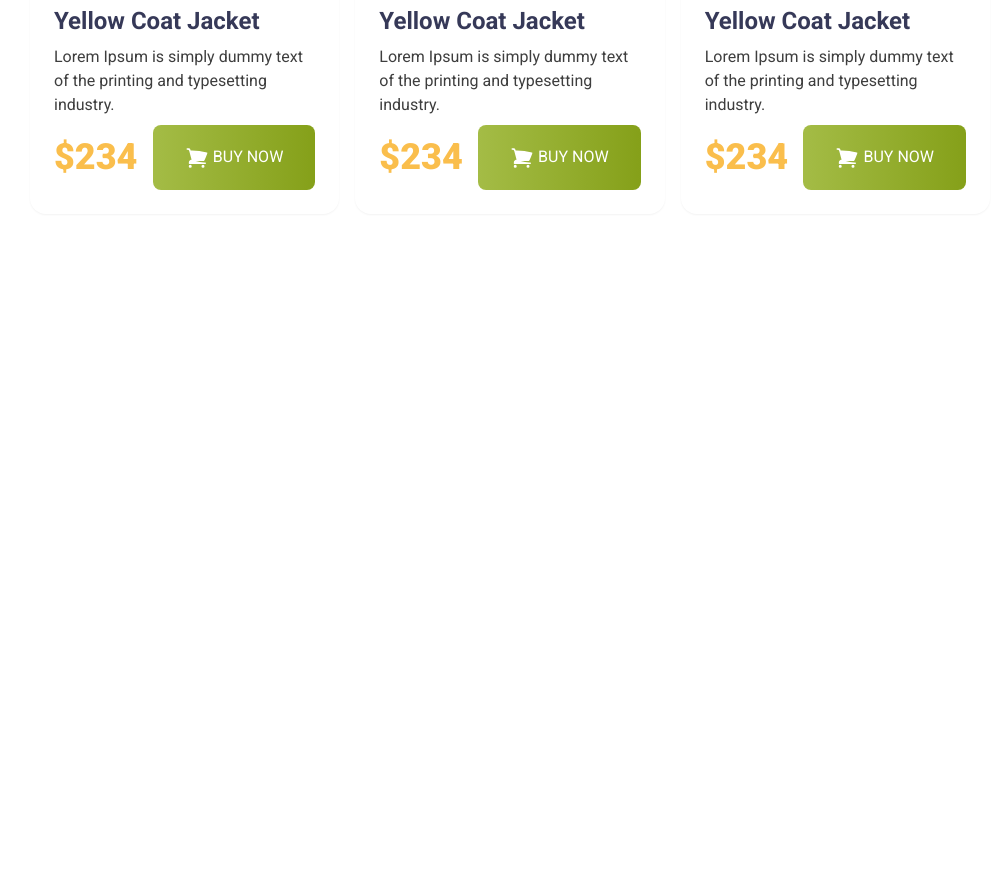
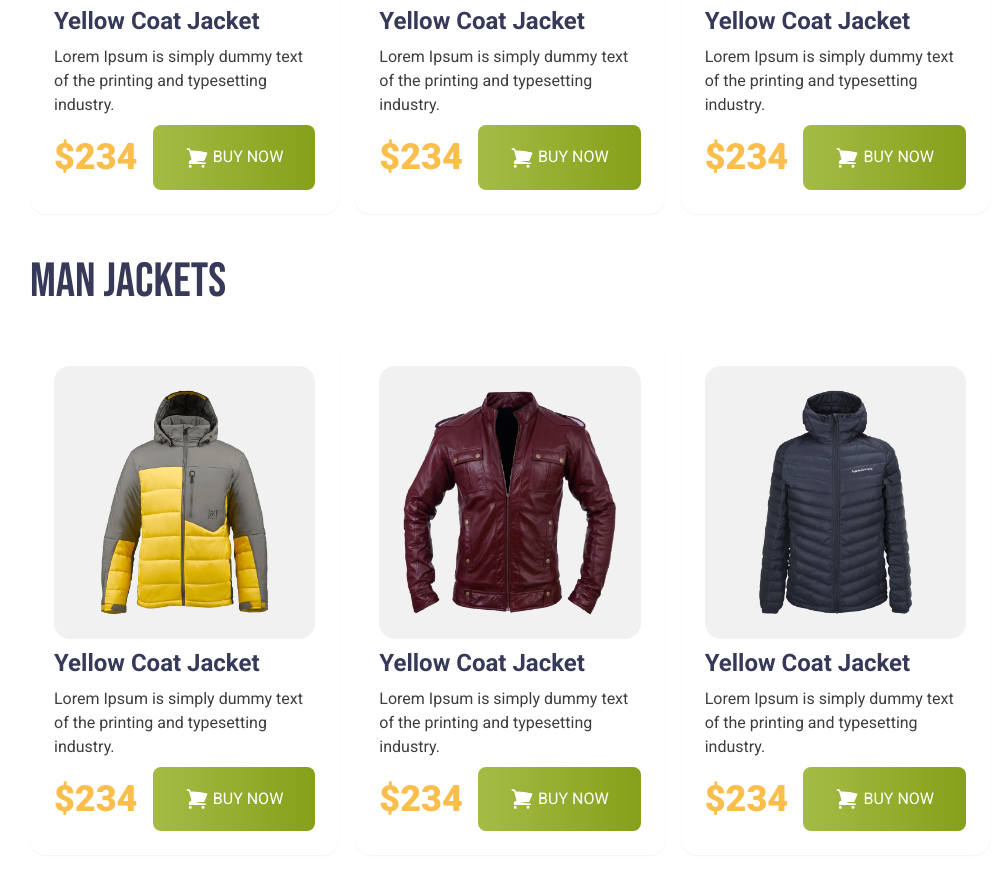
Before and after one commit to Samriddhadewan/penguin-fashion-tailwind, a plain HTML site: page index.html in a window 1280 px wide. Shown: the part 1175-2044 px from the top of the page, without its empty margins (130-1127 px from the left). Before the commit the page ends 1425 px from the top, so only its background shows below. Drawn offline with nearby package versions, Linux system fonts and the light colour scheme.

Commit message:
mens jacket section added

```diff
--- a/index.html
+++ b/index.html
@@ -114,7 +114,70 @@
                     </div>
 
                </div>
+          </div>
+        <h1 class="text-5xl uppercase font-bebas text-[#363958] mt-11" >MAN JACKETS</h1>
+        <div class="grid md:grid-cols-2 lg:grid-cols-3 gap-4 my-9	">
+              <!-- jacket section  -->
+              <!-- jacket 1 -->
+               <div class="space-y-2 shadow-sm p-6 rounded-2xl	">
+                 <div class="bg-[#F1F1F1] p-6 rounded-2xl">
+                    <img src="./images/jacket-4.png" alt="">
+                 </div>
+                 <h2 class="text-[#363958] font-bold text-2xl">Yellow Coat Jacket </h2>
+                 <p class="font-normal text-base text-[#3e3e3e]">Lorem Ipsum is simply dummy text of the
+                    printing and typesetting industry.</p>
+                    <div class="flex justify-between items-center">
+                        <h1 class="text-[#FABE4C] text-4xl font-black">
+                            $234
+                        </h1>
+                        <button class="uppercase rounded-lg px-8 py-5 text-white bg-gradient-to-r from-[#A4BC46] to-[#85A019]">
+                            <svg xmlns="http://www.w3.org/2000/svg" fill="white" viewBox="0 0 24 24" stroke-width="1.5" stroke="currentColor" class="size-6 inline">
+                                <path stroke-linecap="round" stroke-linejoin="round" d="M2.25 3h1.386c.51 0 .955.343 1.087.835l.383 1.437M7.5 14.25a3 3 0 0 0-3 3h15.75m-12.75-3h11.218c1.121-2.3 2.1-4.684 2.924-7.138a60.114 60.114 0 0 0-16.536-1.84M7.5 14.25 5.106 5.272M6 20.25a.75.75 0 1 1-1.5 0 .75.75 0 0 1 1.5 0Zm12.75 0a.75.75 0 1 1-1.5 0 .75.75 0 0 1 1.5 0Z" />
+                              </svg>
+                            buy now</button>
+                    </div>
 
+               </div>
+               <!-- jacket-2  -->
+               <div class="space-y-2 shadow-sm  p-6 rounded-2xl">
+                 <div class="bg-[#F1F1F1] p-6 rounded-2xl">
+                    <img src="./images/jacket-5.png" alt="">
+                 </div>
+                 <h2 class="text-[#363958] font-bold text-2xl">Yellow Coat Jacket </h2>
+                 <p class="font-normal text-base text-[#3e3e3e]">Lorem Ipsum is simply dummy text of the
+                    printing and typesetting industry.</p>
+                    <div class="flex justify-between items-center">
+                        <h1 class="text-[#FABE4C] text-4xl font-black">
+                            $234
+                        </h1>
+                        <button class="uppercase rounded-lg px-8 py-5 text-white bg-gradient-to-r from-[#A4BC46] to-[#85A019]">
+                            <svg xmlns="http://www.w3.org/2000/svg" fill="white" viewBox="0 0 24 24" stroke-width="1.5" stroke="currentColor" class="size-6 inline">
+                                <path stroke-linecap="round" stroke-linejoin="round" d="M2.25 3h1.386c.51 0 .955.343 1.087.835l.383 1.437M7.5 14.25a3 3 0 0 0-3 3h15.75m-12.75-3h11.218c1.121-2.3 2.1-4.684 2.924-7.138a60.114 60.114 0 0 0-16.536-1.84M7.5 14.25 5.106 5.272M6 20.25a.75.75 0 1 1-1.5 0 .75.75 0 0 1 1.5 0Zm12.75 0a.75.75 0 1 1-1.5 0 .75.75 0 0 1 1.5 0Z" />
+                              </svg>
+                            buy now</button>
+                    </div>
+
+               </div>
+               <!-- jacket 3 -->
+               <div class="space-y-2 shadow-sm  p-6 rounded-2xl">
+                 <div class="bg-[#F1F1F1] p-6 rounded-2xl">
+                    <img src="./images/jacket-6.png" alt="">
+                 </div>
+                 <h2 class="text-[#363958] font-bold text-2xl">Yellow Coat Jacket </h2>
+                 <p class="font-normal text-base text-[#3e3e3e]">Lorem Ipsum is simply dummy text of the
+                    printing and typesetting industry.</p>
+                    <div class="flex justify-between items-center">
+                        <h1 class="text-[#FABE4C] text-4xl font-black">
+                            $234
+                        </h1>
+                        <button class="uppercase rounded-lg px-8 py-5 text-white bg-gradient-to-r from-[#A4BC46] to-[#85A019]">
+                            <svg xmlns="http://www.w3.org/2000/svg" fill="white" viewBox="0 0 24 24" stroke-width="1.5" stroke="currentColor" class="size-6 inline">
+                                <path stroke-linecap="round" stroke-linejoin="round" d="M2.25 3h1.386c.51 0 .955.343 1.087.835l.383 1.437M7.5 14.25a3 3 0 0 0-3 3h15.75m-12.75-3h11.218c1.121-2.3 2.1-4.684 2.924-7.138a60.114 60.114 0 0 0-16.536-1.84M7.5 14.25 5.106 5.272M6 20.25a.75.75 0 1 1-1.5 0 .75.75 0 0 1 1.5 0Zm12.75 0a.75.75 0 1 1-1.5 0 .75.75 0 0 1 1.5 0Z" />
+                              </svg>
+                            buy now</button>
+                    </div>
+
+               </div>
           </div>
     </main>
     <footer>
```
